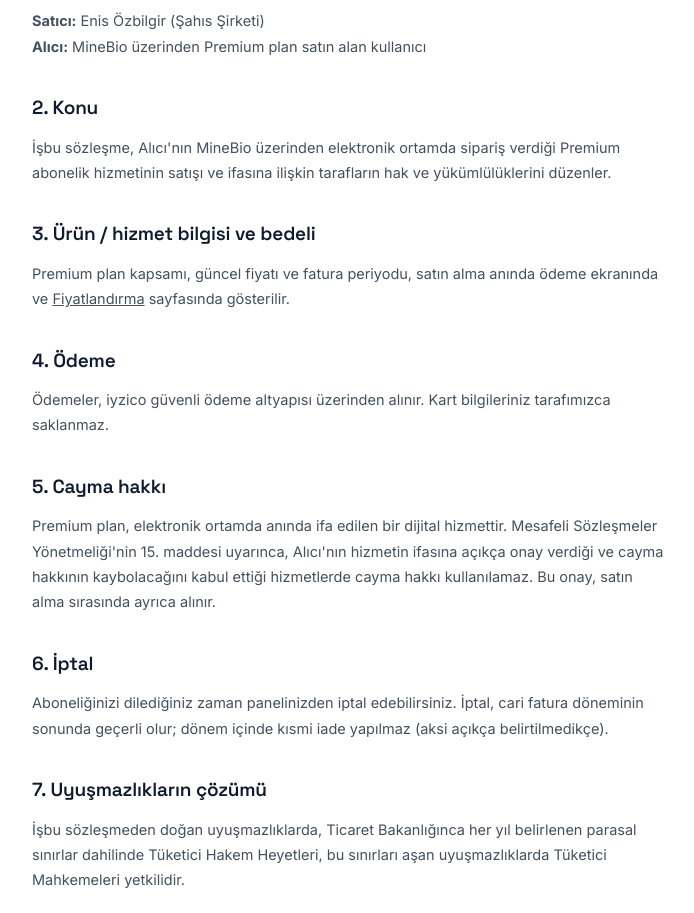
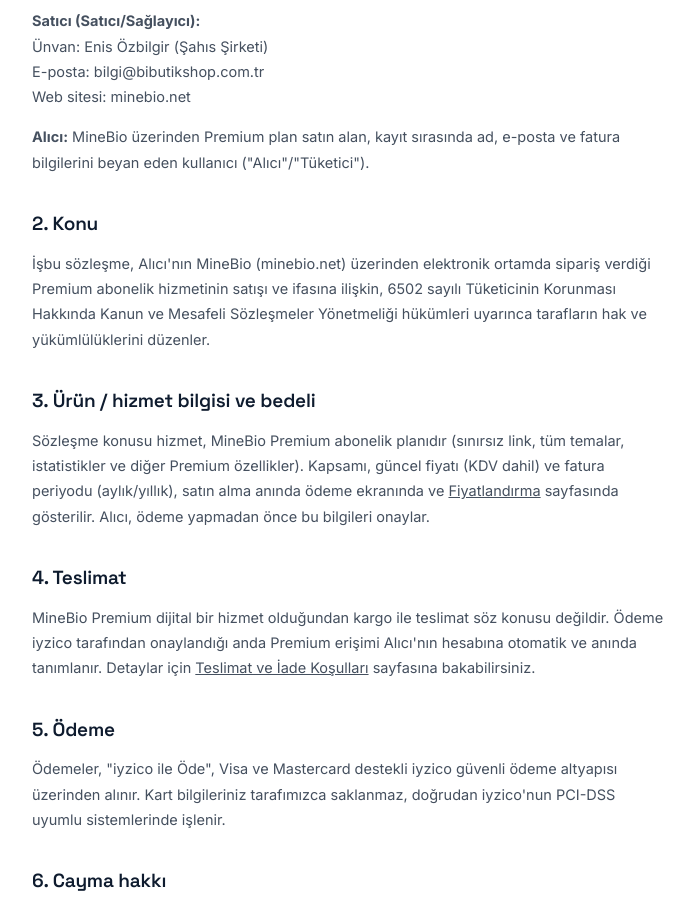
Before and after one commit to enisasistbt-ai/teksayfa, a Next.js app: page /mesafeli-satis-sozlesmesi in a window 1280 px wide. Shown: the part 220-1133 px from the top of the page, without its empty margins (292-986 px from the left). Built offline with nearby package versions, Linux system fonts and the light colour scheme.

Commit message:
Add files via upload

```diff
--- a/app/mesafeli-satis-sozlesmesi/page.js
+++ b/app/mesafeli-satis-sozlesmesi/page.js
@@ -17,57 +17,83 @@ export default function MesafeliSatisSozlesmesi() {
         </p>
         <h2>1. Taraflar</h2>
         <p>
-          <strong>Satıcı:</strong> Enis Özbilgir (Şahıs Şirketi)
+          <strong>Satıcı (Satıcı/Sağlayıcı):</strong>
           <br />
-          <strong>Alıcı:</strong> MineBio üzerinden Premium plan satın alan
-          kullanıcı
+          Ünvan: Enis Özbilgir (Şahıs Şirketi)
+          <br />
+          E-posta: bilgi@bibutikshop.com.tr
+          <br />
+          Web sitesi: minebio.net
+        </p>
+        <p style={{ marginTop: 10 }}>
+          <strong>Alıcı:</strong> MineBio üzerinden Premium plan satın alan,
+          kayıt sırasında ad, e-posta ve fatura bilgilerini beyan eden
+          kullanıcı ("Alıcı"/"Tüketici").
         </p>
 
         <h2>2. Konu</h2>
         <p>
-          İşbu sözleşme, Alıcı'nın MineBio üzerinden elektronik ortamda
-          sipariş verdiği Premium abonelik hizmetinin satışı ve ifasına
-          ilişkin tarafların hak ve yükümlülüklerini düzenler.
+          İşbu sözleşme, Alıcı'nın MineBio (minebio.net) üzerinden elektronik
+          ortamda sipariş verdiği Premium abonelik hizmetinin satışı ve
+          ifasına ilişkin, 6502 sayılı Tüketicinin Korunması Hakkında Kanun
+          ve Mesafeli Sözleşmeler Yönetmeliği hükümleri uyarınca tarafların
+          hak ve yükümlülüklerini düzenler.
         </p>
 
         <h2>3. Ürün / hizmet bilgisi ve bedeli</h2>
         <p>
-          Premium plan kapsamı, güncel fiyatı ve fatura periyodu, satın alma
-          anında ödeme ekranında ve{" "}
+          Sözleşme konusu hizmet, MineBio Premium abonelik planıdır (sınırsız
+          link, tüm temalar, istatistikler ve diğer Premium özellikler).
+          Kapsamı, güncel fiyatı (KDV dahil) ve fatura periyodu (aylık/yıllık),
+          satın alma anında ödeme ekranında ve{" "}
           <Link href="/fiyatlandirma">Fiyatlandırma</Link> sayfasında
-          gösterilir.
+          gösterilir. Alıcı, ödeme yapmadan önce bu bilgileri onaylar.
         </p>
 
-        <h2>4. Ödeme</h2>
+        <h2>4. Teslimat</h2>
         <p>
-          Ödemeler, iyzico güvenli ödeme altyapısı üzerinden alınır. Kart
-          bilgileriniz tarafımızca saklanmaz.
+          MineBio Premium dijital bir hizmet olduğundan kargo ile teslimat
+          söz konusu değildir. Ödeme iyzico tarafından onaylandığı anda
+          Premium erişimi Alıcı'nın hesabına otomatik ve anında tanımlanır.
+          Detaylar için{" "}
+          <Link href="/teslimat-ve-iade-kosullari">
+            Teslimat ve İade Koşulları
+          </Link>{" "}
+          sayfasına bakabilirsiniz.
         </p>
 
-        <h2>5. Cayma hakkı</h2>
+        <h2>5. Ödeme</h2>
+        <p>
+          Ödemeler, "iyzico ile Öde", Visa ve Mastercard destekli iyzico
+          güvenli ödeme altyapısı üzerinden alınır. Kart bilgileriniz
+          tarafımızca saklanmaz, doğrudan iyzico'nun PCI-DSS uyumlu
+          sistemlerinde işlenir.
+        </p>
+
+        <h2>6. Cayma hakkı</h2>
         <p>
           Premium plan, elektronik ortamda anında ifa edilen bir dijital
-          hizmettir. Mesafeli Sözleşmeler Yönetmeliği'nin 15. maddesi
+          hizmettir. Mesafeli Sözleşmeler Yönetmeliği'nin 15/1-ğ maddesi
           uyarınca, Alıcı'nın hizmetin ifasına açıkça onay verdiği ve cayma
           hakkının kaybolacağını kabul ettiği hizmetlerde cayma hakkı
           kullanılamaz. Bu onay, satın alma sırasında ayrıca alınır.
         </p>
 
-        <h2>6. İptal</h2>
+        <h2>7. İptal</h2>
         <p>
           Aboneliğinizi dilediğiniz zaman panelinizden iptal edebilirsiniz.
           İptal, cari fatura döneminin sonunda geçerli olur; dönem içinde
           kısmi iade yapılmaz (aksi açıkça belirtilmedikçe).
         </p>
 
-        <h2>7. Uyuşmazlıkların çözümü</h2>
+        <h2>8. Uyuşmazlıkların çözümü</h2>
         <p>
           İşbu sözleşmeden doğan uyuşmazlıklarda, Ticaret Bakanlığınca her
           yıl belirlenen parasal sınırlar dahilinde Tüketici Hakem Heyetleri,
           bu sınırları aşan uyuşmazlıklarda Tüketici Mahkemeleri yetkilidir.
         </p>
 
-        <h2>8. İletişim</h2>
+        <h2>9. İletişim</h2>
         <p>
           Sorularınız için: <strong>bilgi@bibutikshop.com.tr</strong>
         </p>
```
